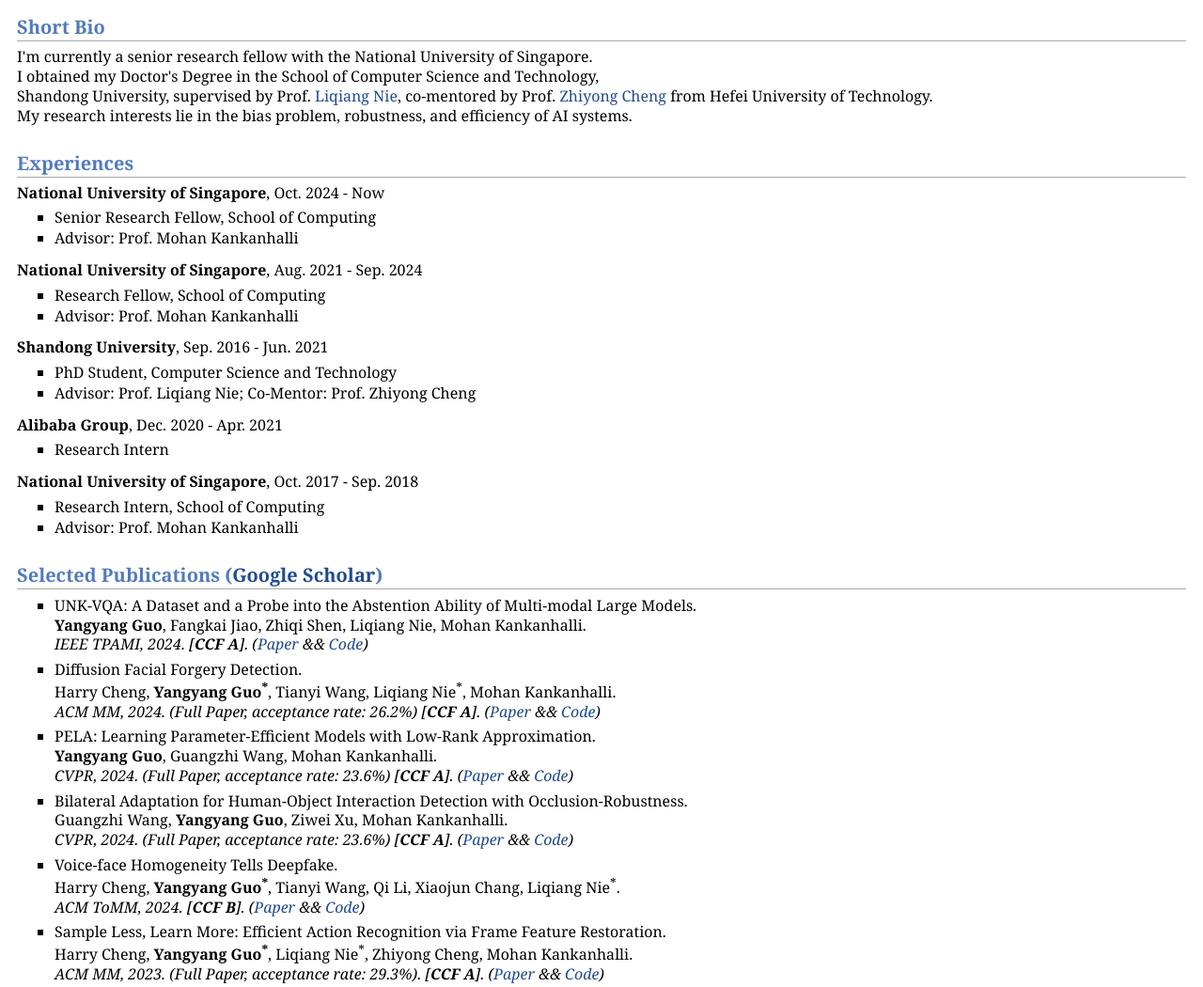
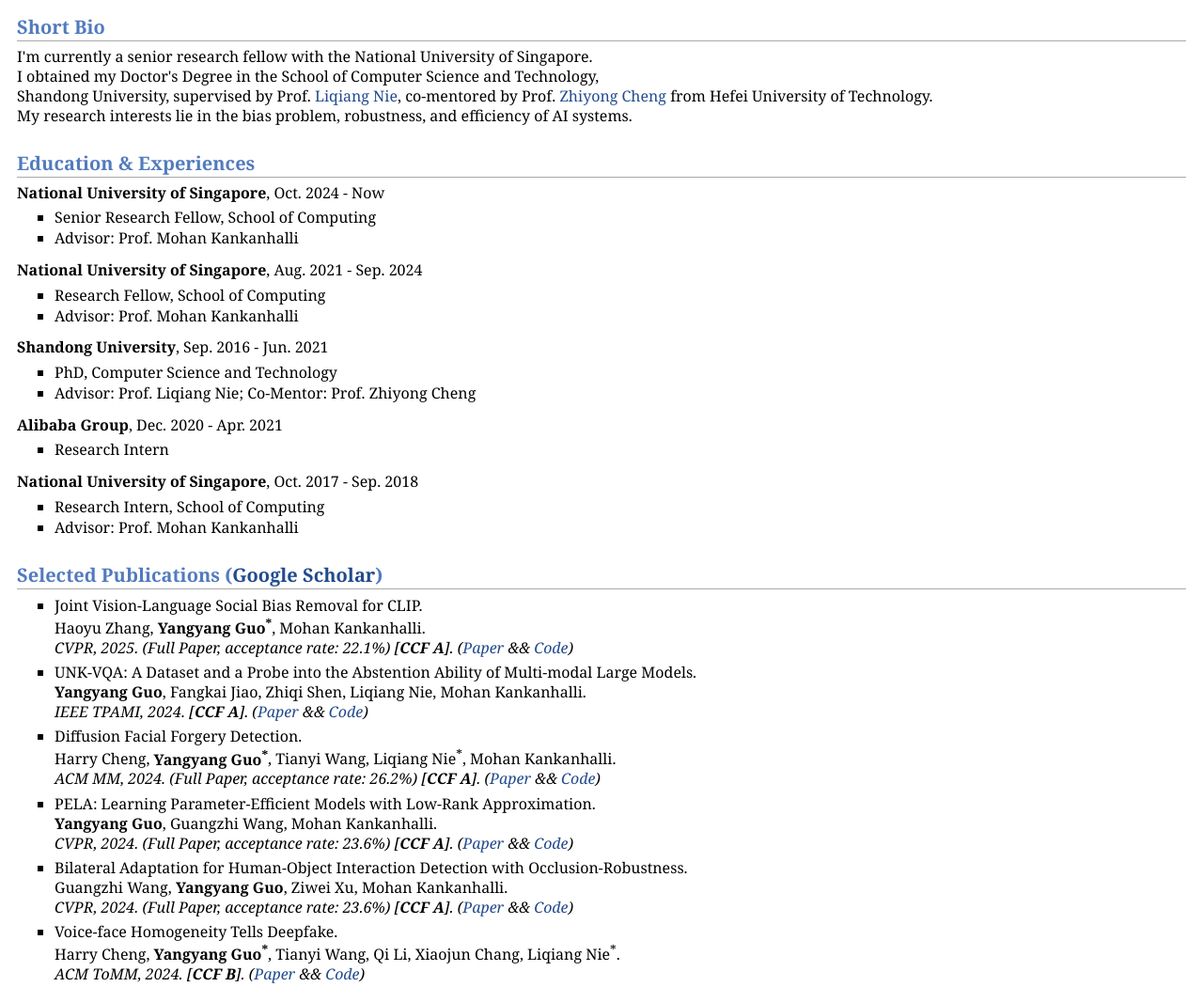
Before and after one commit to guoyang9/guoyang9.github.io, a plain HTML site: page index.html in a window 1280 px wide. Shown: the part 264-1314 px from the top of the page at 94% size. Drawn offline with Linux system fonts and the light colour scheme.

Commit message:
update info

```diff
--- a/index.html
+++ b/index.html
@@ -42,7 +42,7 @@
 My research interests lie in the bias problem, robustness, and efficiency of AI systems.
 </p>
 
-<h2>Experiences</h2>
+<h2>Education & Experiences</h2>
 <p><b>National University of Singapore</b>, Oct. 2024 - Now</p>
 <ul>
   <li>Senior Research Fellow, School of Computing</li>
@@ -55,7 +55,7 @@
 </ul>
 <p><b>Shandong University</b>, Sep. 2016 - Jun. 2021</p>
 <ul>
-  <li>PhD Student, Computer Science and Technology</li>
+  <li>PhD, Computer Science and Technology</li>
   <li>Advisor: Prof. Liqiang Nie; Co-Mentor: Prof. Zhiyong Cheng</li>
 </ul>
 <p><b>Alibaba Group</b>, Dec. 2020 - Apr. 2021</p>
@@ -67,9 +67,17 @@
   <li>Research Intern, School of Computing</li>
   <li>Advisor: Prof. Mohan Kankanhalli</li>
 </ul>
+<!-- <p><b>Ocean University of China</b>, Sep. 2012 - Jun. 2016</p>
+<ul>
+  <li>Undergraduate, Computer Science and Technology</li>
+</ul> -->
 
 <h2>Selected Publications (<a href="https://scholar.google.com/citations?user=E4pqJ8wAAAAJ&hl=zh-CN&oi=sra">Google Scholar</a>)</h2>
 <ul>
+  <li><p>Joint Vision-Language Social Bias Removal for CLIP.<br />
+    Haoyu Zhang, <b>Yangyang Guo<sup>*</sup></b>,  Mohan Kankanhalli. <br />
+    <i>CVPR, 2025. (Full Paper, acceptance rate: 22.1%) [<b>CCF A</b>]. (<a href="https://arxiv.org/pdf/2411.12785">Paper</a>  &amp;&amp; <a href="https://github.com/haoyusimon/VL_Debiasing">Code</a>)</i></p>
+  </li>
   <li><p>UNK-VQA: A Dataset and a Probe into the Abstention Ability of Multi-modal Large Models.<br />
     <b>Yangyang Guo</b>, Fangkai Jiao, Zhiqi Shen, Liqiang Nie, Mohan Kankanhalli. <br />
     <i>IEEE TPAMI, 2024. [<b>CCF A</b>]. (<a href="https://arxiv.org/abs/2310.10942">Paper</a> &amp;&amp; <a href="https://github.com/guoyang9/UNK-VQA">Code</a>)</i></p>
@@ -183,7 +191,7 @@
 </ul>
 <p><b>Conference Reviewer</b></p>
 <ul>
-  <li>CVPR 2022-2025, ICCV 2023, ECCV 2022-2024</li>
+  <li>CVPR 2022-2025, ICCV 2023-2025, ECCV 2022-2024</li>
   <li>ACM MM 2020-2024, MM Asia 2020-2022</li>
   <li>AAAI 2021-2025, IJCAI 2023-2024, ICML 2023-2025, NeurIPS 2023-2024, ICLR 2024-2025</li>
   <li>KDD 2022, WSDM 2022-2023</li>
```
